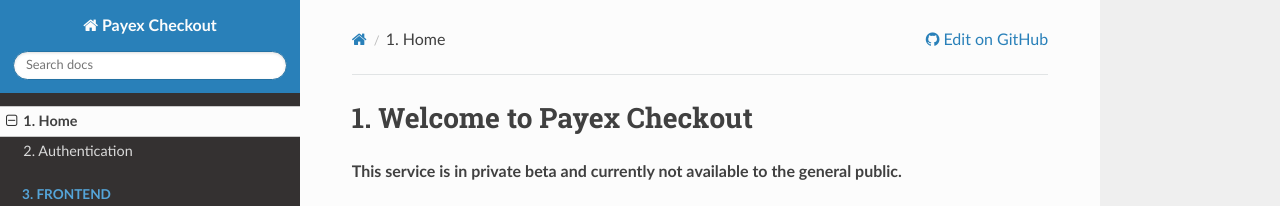
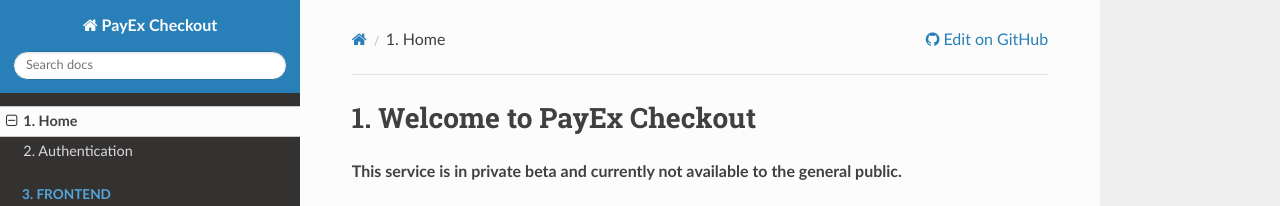
Before and after one commit to PayEx/PayEx.Checkout.Documentation, an MkDocs documentation site: the page built from docs/index.md, in a window 1280 px wide. Shown: the top 206 px of the page. Built offline with MkDocs 1.6.1, drawn with Linux system fonts in a browser that asks for light colours; nearby versions of some CDN libraries; old or Windows-style settings are respelled for this version of MkDocs.

Commit message:
Proper branding.

```diff
--- a/docs/index.md
+++ b/docs/index.md
@@ -1,3 +1,3 @@
-#1. Welcome to Payex Checkout
+#1. Welcome to PayEx Checkout
 
 **This service is in private beta and currently not available to the general public.**
--- a/mkdocs.yml
+++ b/mkdocs.yml
@@ -1,10 +1,10 @@
-site_name : Payex Checkout
+site_name : PayEx Checkout
 theme : readthedocs
 repo_url : https://github.com/PayEx/PayEx.Checkout.Documentation
 site_favicon : favicon.png
 # TODO site_url: https://checkout.payex.com
 # TODO site_description: modern payment solution
-site_author : Payex Team User Experience #TODO change
+site_author : PayEx Team User Experience #TODO change
 copyright : Copyright © PayEx. All Rights Reserved.
 pages :
 - 1. Home : index.md
```
Also changed, not shown: readme.md (+1 -1 lines).
